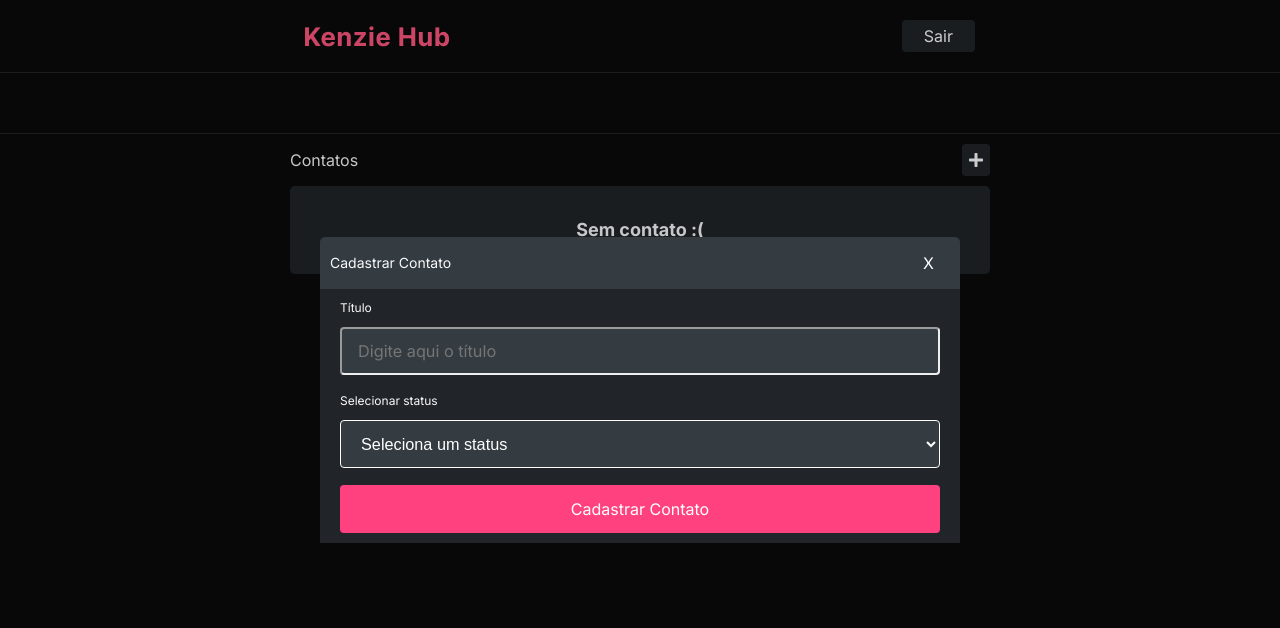
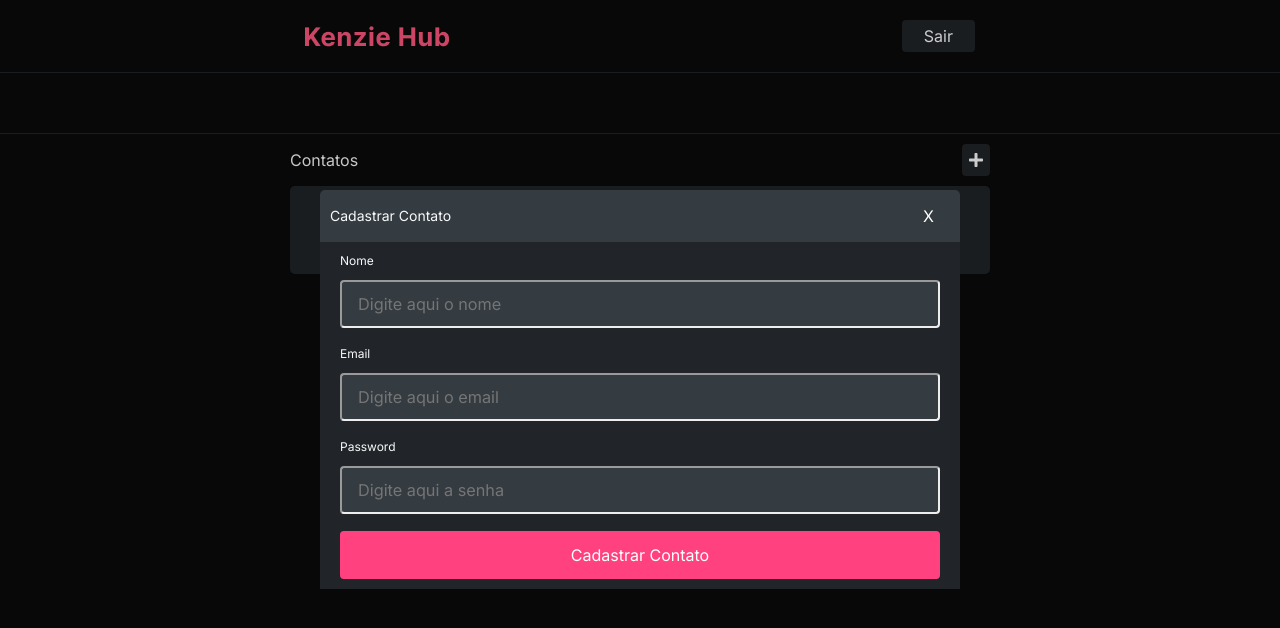
Before and after one commit to eskokado/m6t14-contatos-reactjs, a React (Create React App) app: page / in a window 1280 px wide. Both pictures are taken after a click on the button 976 px from the left and 160 px from the top of the page. Shown: the top 628 px of the page. Built offline with nearby package versions, Linux system fonts and the light colour scheme.

Commit message:
refactor: form contact modal content

```diff
--- a/src/contexts/ContactContext.jsx
+++ b/src/contexts/ContactContext.jsx
@@ -12,23 +12,23 @@ export const TechProvider = ({ children }) => {
   const [tech, setTech] = useState(null)
   const [techs, setTechs] = useState([])
   const [showTechModal, setShowTechModal] = useState(false)
-  const { user } = useContext(UserContext)
+  // const { user } = useContext(UserContext)
 
-  useEffect(() => {
-    setTechs(user?.techs ? user.techs : [])
-  }, [user])
+  // useEffect(() => {
+  //   setTechs(user?.techs ? user.techs : [])
+  // }, [user])
 
-  const onCreateTech = async (data) => {
-    const token = localStorage.getItem('@TOKEN')
-    api.defaults.headers.common.authorization = `Beader ${token}`
+  const onCreateContact = async (data) => {
+    // const token = localStorage.getItem('@TOKEN')
+    // api.defaults.headers.common.authorization = `Beader ${token}`
     setLoading(true)
     try {
-      await toast.promise(api.post('/users/techs', data), {
-        pending: 'Salvando a tecnologia',
-        success: 'Contato salvo com sucesso!'
-      })
-      const response = await api.get('/profile')
-      setTechs(response.data.techs)
+      const customerId = 'af3daca9-1c19-4268-b329-981ea1c41b6f'
+      const data01 = { ...data, customerId }
+      console.log(data01)
+      await api.post('/contacts', data01)
+      // const response = await api.get('/profile')
+      // setTechs(response.data.techs)
     } catch (error) {
       const notify = () => toast.error('Ocorreu um erro ao cadastrar')
       notify()
@@ -45,7 +45,7 @@ export const TechProvider = ({ children }) => {
       const token = localStorage.getItem('@TOKEN')
       api.defaults.headers.common.authorization = `Beader ${token}`
       await toast.promise(api.put(`/users/techs/${tech.id}`, data), {
-        pending: 'Atualizando a tecnologia',
+        pending: 'Atualizando a contato',
         success: 'Contato alterado com sucesso!'
       })
       const response = await api.get('/profile')
@@ -64,7 +64,7 @@ export const TechProvider = ({ children }) => {
     setLoading(true)
     try {
       await toast.promise(api.delete(`/users/techs/${id}`), {
-        pending: 'Deletando a tecnologia',
+        pending: 'Deletando a contato',
         success: 'Contato deletado com sucesso!'
       })
       const response = await api.get('/profile')
@@ -87,7 +87,7 @@ export const TechProvider = ({ children }) => {
         techs,
         setTechs,
         setShowTechModal,
-        onCreateTech,
+        onCreateContact,
         onUpdateTech,
         onRemoveTech
       }}
--- a/src/contexts/UserContext.jsx
+++ b/src/contexts/UserContext.jsx
@@ -8,7 +8,7 @@ export const UserContext = createContext({})
 
 export const UserProvider = ({ children }) => {
   const [loading, setLoading] = useState(true)
-  const [user, setUser] = useState(null)
+  const [customer, setCustomer] = useState(null)
   const navigate = useNavigate()
 
   // useEffect(() => {
@@ -17,18 +17,18 @@ export const UserProvider = ({ children }) => {
 
   // const autoLogin = async () => {
   //   setLoading(true)
-  //   const token = localStorage.getItem('@TOKEN')
-  //   if (!token) {
-  //     setLoading(false)
-  //     return
-  //   }
+  //   // const token = localStorage.getItem('@TOKEN')
+  //   // if (!token) {
+  //   //   setLoading(false)
+  //   //   return
+  //   // }
   //   try {
-  //     const { data } = await api.get('/profile', {
-  //       headers: {
-  //         authorization: `Bearer ${token}`
-  //       }
+  //     const { data } = await api.get('/customer/1', {
+  //       // headers: {
+  //       //   authorization: `Bearer ${token}`
+  //       // }
   //     })
-  //     setUser(data)
+  //     setCustomer(data)
   //     navigate('/home')
   //   } catch (error) {
   //     localStorage.removeItem('@TOKEN')
@@ -44,7 +44,7 @@ export const UserProvider = ({ children }) => {
       const response = await api.post('sessions', data)
       localStorage.setItem('@TOKEN', response.data.token)
       localStorage.setItem('@USERID', response.data.user.id)
-      setUser(response.data.user)
+      setCustomer(response.data.customer)
       const loggedSuccess = () => navigate('/home')
       loggedSuccess()
     } catch (error) {
@@ -72,7 +72,7 @@ export const UserProvider = ({ children }) => {
   const onLogout = () => {
     localStorage.removeItem('@TOKEN')
     localStorage.removeItem('@USERID')
-    setUser(null)
+    setCustomer(null)
     navigate('/login')
   }
 
@@ -81,11 +81,11 @@ export const UserProvider = ({ children }) => {
     const userId = localStorage.getItem('@USERID')
     try {
       const response = await api.get(`users/${userId}`)
-      setUser(response.data)
+      setCustomer(response.data)
     } catch (error) {
       const notify = () => toast.error('Erro ao localizar o usuário')
       notify()
-      setUser({})
+      setCustomer({})
     } finally {
       setLoading(false)
     }
--- a/src/pages/HomePage/components/FormContactModal/FormContactModalContent/index.jsx
+++ b/src/pages/HomePage/components/FormContactModal/FormContactModalContent/index.jsx
@@ -11,25 +11,36 @@ import { ContactContext } from '../../../../../contexts/ContactContext'
 export const FormContactModalContent = () => {
   const {
     loading,
-    onCreateTech,
+    onCreateContact,
     setShowTechModal,
-    tech,
+    contact,
     onUpdateTech,
     onRemoveTech
   } = useContext(ContactContext)
 
-  const formSchema = tech
-    ? yup.object().shape({
-        status: yup.string().required('Nível é obrigatório')
-      })
-    : yup.object().shape({
-        title: yup.string().required('Título é obrigatório'),
-        status: yup.string().required('Nível é obrigatório')
-      })
+  const passwordRegExp =
+    /^.*(?=.{8,})((?=.*[!@#$%^&*()\-_=+{};:,<.>]){1})(?=.*\d)((?=.*[a-z]){1})((?=.*[A-Z]){1}).*$/
+
+  const formSchema = yup.object().shape({
+    email: yup.string().required('E-mail obrigatório').email('E-mail inválido'),
+    name: yup
+      .string()
+      .required('Nome obrigatório')
+      .min(3, 'O nome precisa ter pelo 3 caracteres.')
+      .max(200, 'O nome pode ter no máximo 200 caracteres.'),
+    password: yup
+      .string()
+      .required('Senha obrigatório')
+      .matches(
+        passwordRegExp,
+        'A senha deve conter pelo menos 8 caracteres, uma maiúscula, um número e um caractere especial'
+      )
+  })
 
   const defaultValues = {
-    title: tech?.title ?? '',
-    status: tech?.status ?? ''
+    name: contact?.name ?? '',
+    email: contact?.email ?? '',
+    password: contact?.password ?? ''
   }
 
   const {
@@ -42,11 +53,12 @@ export const FormContactModalContent = () => {
   })
 
   const onSubmitFunction = (data) => {
-    if (tech) {
+    if (contact) {
       delete data.title
       onUpdateTech(data)
     } else {
-      onCreateTech(data)
+      onCreateContact(data)
+      console.log(data)
     }
     setShowTechModal(false)
   }
@@ -56,35 +68,46 @@ export const FormContactModalContent = () => {
     setShowTechModal(false)
   }
 
-  const optionsStatus = [
-    { value: '', text: 'Seleciona um status' },
-    { value: 'Iniciante', text: 'Iniciante' },
-    { value: 'Intermediário', text: 'Intermediário' },
-    { value: 'Avançado', text: 'Avançado' }
-  ]
-
   return (
     <StyledFormContactModalContent onSubmit={handleSubmit(onSubmitFunction)}>
       <GroupInput
-        label='Título'
-        placeholder='Digite aqui o título'
-        helperMessage={errors.title?.message && errors.title.message}
-        field='title'
-        disabled={tech ? true : false}
+        label='Nome'
+        placeholder='Digite aqui o nome'
+        helperMessage={errors.name?.message && errors.name.message}
+        field='name'
+        disabled={contact ? true : false}
         defaultValues={defaultValues}
         register={register}
       />
-      <GroupSelect
-        label='Selecionar status'
+      <GroupInput
+        label='Email'
+        placeholder='Digite aqui o email'
+        helperMessage={errors.email?.message && errors.email.message}
+        field='email'
+        disabled={contact ? true : false}
+        defaultValues={defaultValues}
+        register={register}
+      />
+      <GroupInput
+        label='Password'
+        placeholder='Digite aqui a senha'
+        helperMessage={errors.password?.message && errors.password.message}
+        field='password'
+        disabled={contact ? true : false}
+        defaultValues={defaultValues}
+        register={register}
+      />
+      {/* <GroupSelect
+        label='Selecionar Customer'
         placeholder='Seleciona um status'
         helperMessage={errors.status?.message && errors.status.message}
         field='status'
         defaultValues={defaultValues}
         register={register}
         disabled={false}
-        options={optionsStatus}
-      ></GroupSelect>
-      {tech ? (
+        // options={optionsStatus}
+      ></GroupSelect> */}
+      {contact ? (
         <div>
           <Button
             type='submit'
@@ -99,7 +122,7 @@ export const FormContactModalContent = () => {
             buttoncolor='grey1'
             buttonstyle='default'
             disabled={loading}
-            onClick={() => handleRemove(tech.id)}
+            onClick={() => handleRemove(contact.id)}
           >
             {loading ? 'Excluindo...' : 'Excluir'}
           </Button>
```
Also changed, not shown: src/components/Select/index.jsx (+4 -4 lines).
